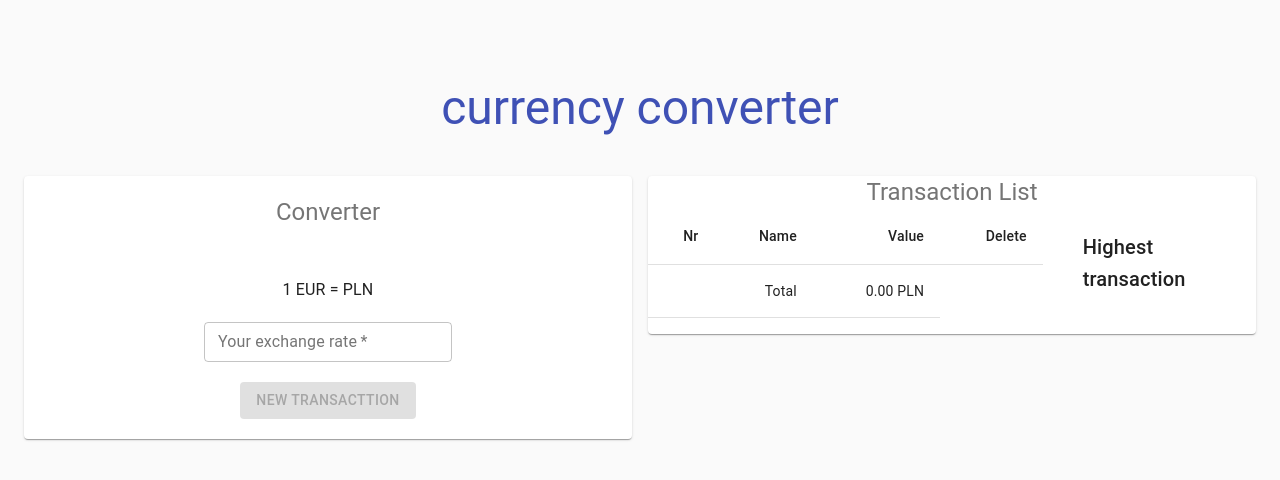
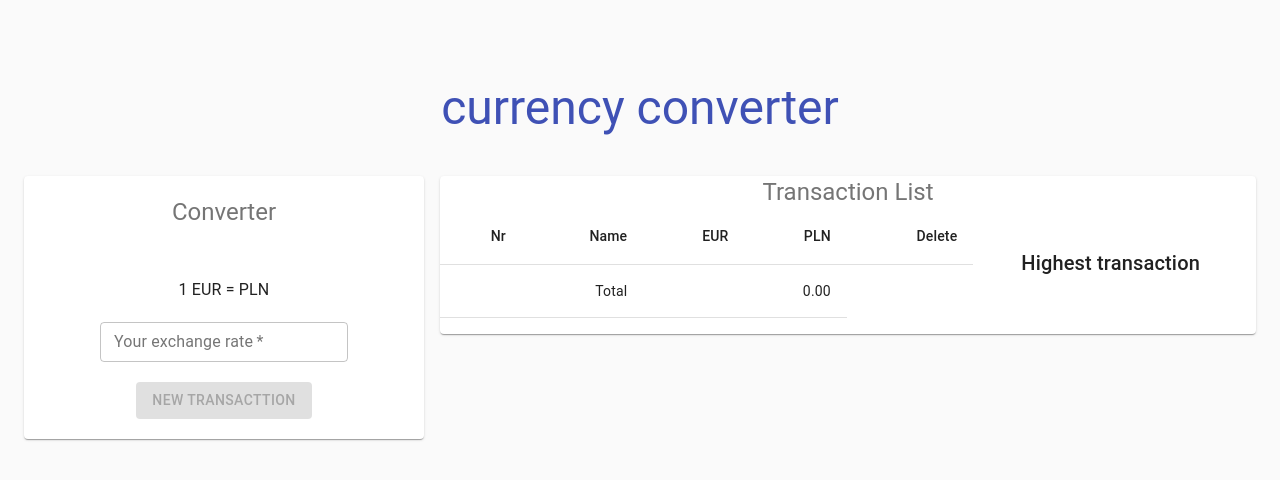
Before and after one commit to rogtom/currency-converter, a React (Create React App) app: page / in a window 1280 px wide. Shown: the top 480 px of the page. Built offline with nearby package versions, Linux system fonts and the light colour scheme.

Commit message:
currency fix

```diff
--- a/src/App.js
+++ b/src/App.js
@@ -28,10 +28,10 @@ function App() {
 				</Typography>
 			</Box>
 			<Grid container spacing={2}>
-				<Grid item xs={12} md={6}>
+				<Grid item xs={12} md={4}>
 					<Converter handleOpen={handleOpen} />
 				</Grid>
-				<Grid item xs={12} md={6}>
+				<Grid item xs={12} md={8}>
 					<TransactionList />
 				</Grid>
 			</Grid>
--- a/src/components/TransactionList.jsx
+++ b/src/components/TransactionList.jsx
@@ -69,7 +69,8 @@ const TransactionList = () => {
 							<TableRow>
 								<TableCell align='right'>Nr</TableCell>
 								<TableCell align='right'>Name</TableCell>
-								<TableCell align='right'>Value</TableCell>
+								<TableCell align='right'>EUR</TableCell>
+								<TableCell align='right'>PLN</TableCell>
 								<TableCell align='right'>Delete</TableCell>
 							</TableRow>
 						</TableHead>
@@ -83,10 +84,10 @@ const TransactionList = () => {
 										{el.title}
 									</TableCell>
 									<TableCell align='right'>
-										{`${totalValue(
-											el.value,
-											currentRate
-										)} PLN`}
+										{el.value.toFixed(2)}
+									</TableCell>
+									<TableCell align='right'>
+										{`${totalValue(el.value, currentRate)}`}
 									</TableCell>
 									<TableCell align='right'>
 										<IconButton
@@ -106,34 +107,34 @@ const TransactionList = () => {
 								<TableCell align='right' colSpan={2}>
 									Total
 								</TableCell>
-								<TableCell align='right'>
+								<TableCell align='right' colSpan={2}>
 									{`${totalValue(
 										sumAllTransactions(),
 										currentRate
-									)} PLN`}
+									)} `}
 								</TableCell>
 							</TableRow>
 						</TableBody>
 					</Table>
 				</Grid>
 				<Grid item xs={12} md={4}>
-					<Box p={1}>
+					<Box p={2}>
 						<Typography variant='h6'>
 							Highest transaction
 						</Typography>
 
 						<Typography>
-							{maxValue ? `Name: ${maxValue.title}` : null}
+							{maxValue ? `Name : ${maxValue.title}` : null}
 						</Typography>
 						<Typography>
-							{maxValue ? `Value: ${maxValue.value} EUR` : null}
+							{maxValue ? `EUR : ${maxValue.value} ` : null}
 						</Typography>
 						<Typography>
 							{maxValue
-								? `Value:  ${totalValue(
+								? `PLN :  ${totalValue(
 										maxValue.value,
 										currentRate
-								  )} PLN`
+								  )} `
 								: null}
 						</Typography>
 					</Box>
```
